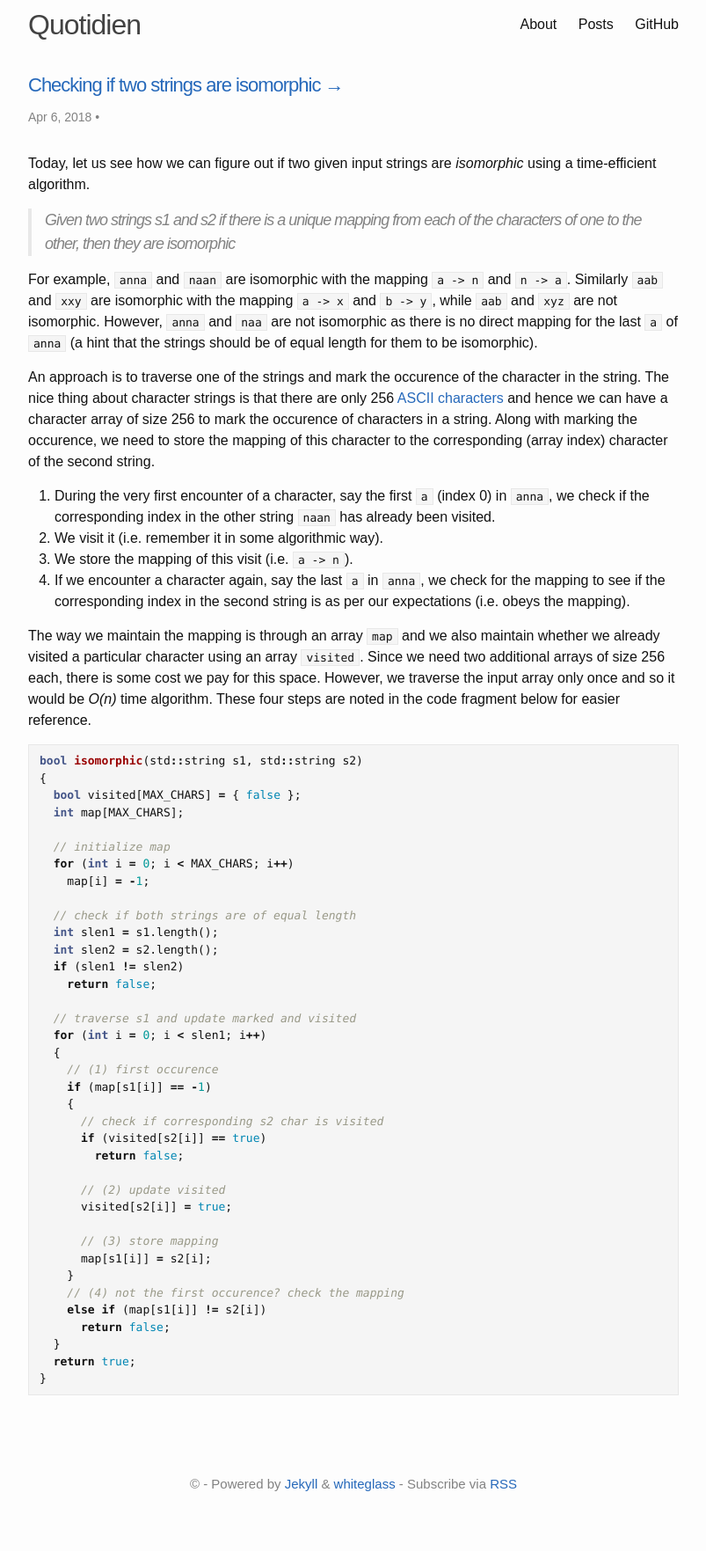
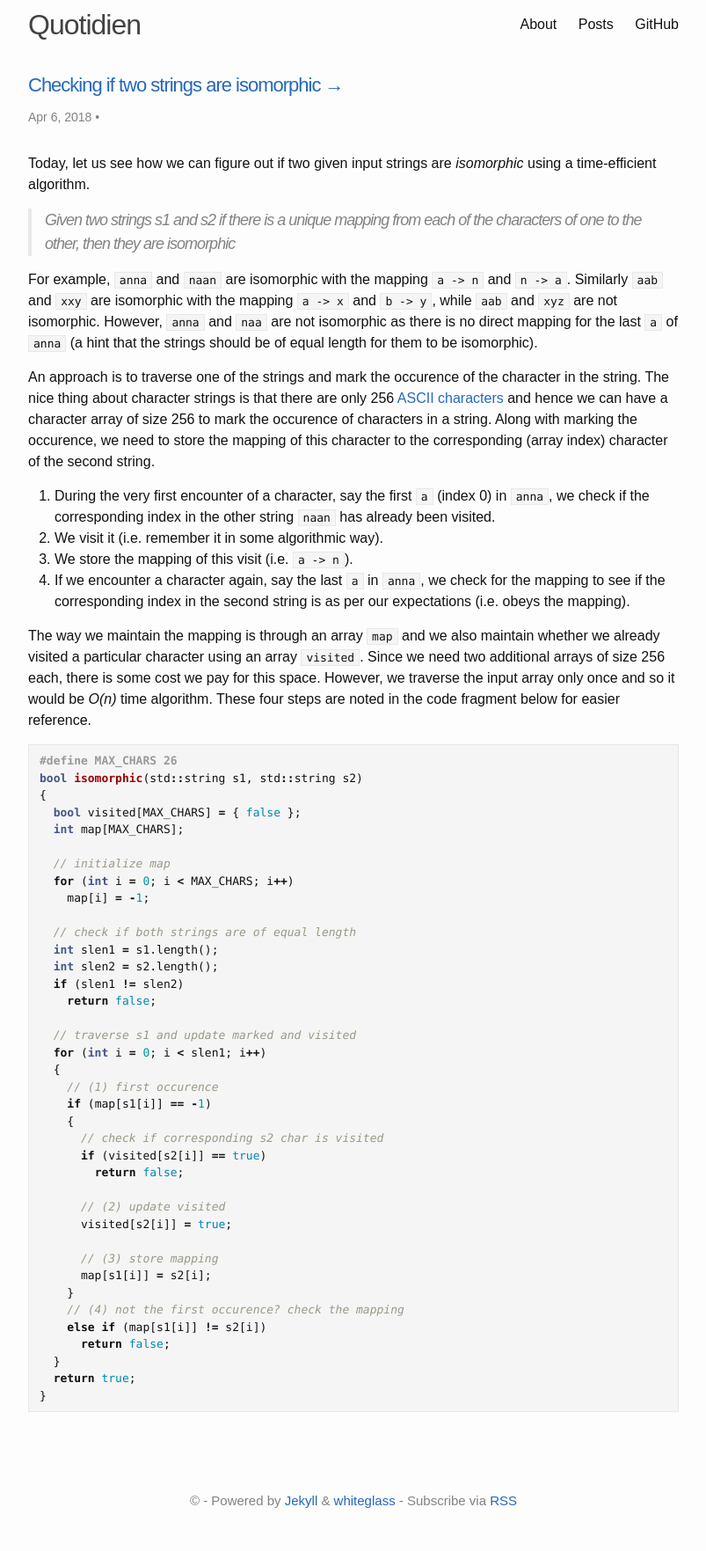
Before and after one commit to dotkay/dotkay.github.io, a Jekyll site: the page built from _posts/2018-04-06-isomorphic-strings.md, in a window 1280 px wide. Shown: the whole page at 88% size, without its empty margins (238-1041 px from the left). Built offline with Jekyll 4.4.1, drawn with Linux system fonts in a browser that asks for light colours.

Commit message:
added define in isomorphic strings

```diff
--- a/_posts/2018-04-06-isomorphic-strings.md
+++ b/_posts/2018-04-06-isomorphic-strings.md
@@ -22,6 +22,7 @@ An approach is to traverse one of the strings and mark the occurence of the char
 The way we maintain the mapping is through an array `map` and we also maintain whether we already visited a particular character using an array `visited`. Since we need two additional arrays of size 256 each, there is some cost we pay for this space. However, we traverse the input array only once and so it would be _O(n)_ time algorithm. These four steps are noted in the code fragment below for easier reference.
 
 {% highlight cpp %}
+#define MAX_CHARS 26
 bool isomorphic(std::string s1, std::string s2)
 {
   bool visited[MAX_CHARS] = { false };
```
